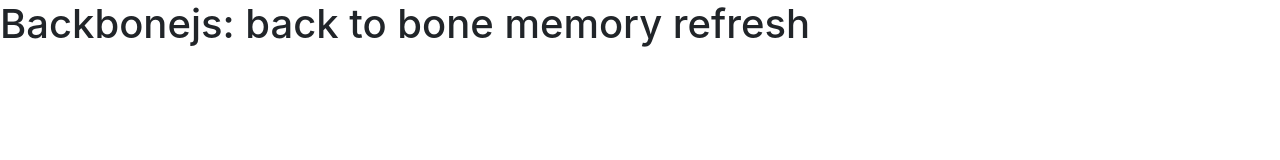
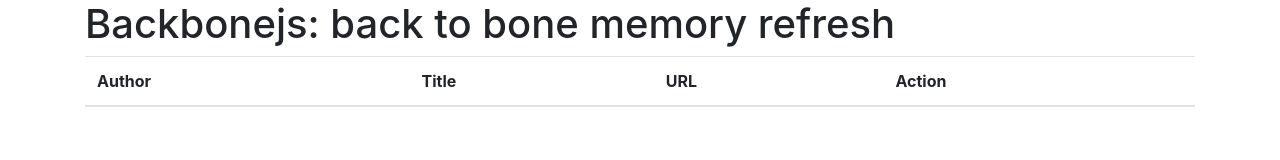
Before and after one commit to heldrida/backbonejs-back-to-bone-memory-refresh, a website: page index.html in a window 1280 px wide. Drawn offline with nearby package versions, Linux system fonts and the light colour scheme.

Commit message:
created index; created an express server to serve the index; added yarn lock file

```diff
--- a/index.html
+++ b/index.html
@@ -6,7 +6,19 @@
   <link rel="stylesheet" href="bower_components/bootstrap/dist/css/bootstrap.min.css">
 </head>
 <body>
-    <h1>Backbonejs: back to bone memory refresh</h1>
+    <div class="container">
+      <h1>Backbonejs: back to bone memory refresh</h1>
+      <table class="table">
+        <thead>
+          <tr>
+            <th>Author</th>
+            <th>Title</th>
+            <th>URL</th>
+            <th>Action</th>
+          </tr>
+        </thead>
+      </table>
+    </div>
     <script src="bower_components/jquery/dist/jquery.js"></script>
     <script src="bower_components/underscore/underscore.js"></script>
     <script src="bower_components/backbone/backbone.js"></script>
```
Also changed, not shown: package.json (added, +10 -0 lines), server.js (added, +11 -0 lines), 1 other file.
